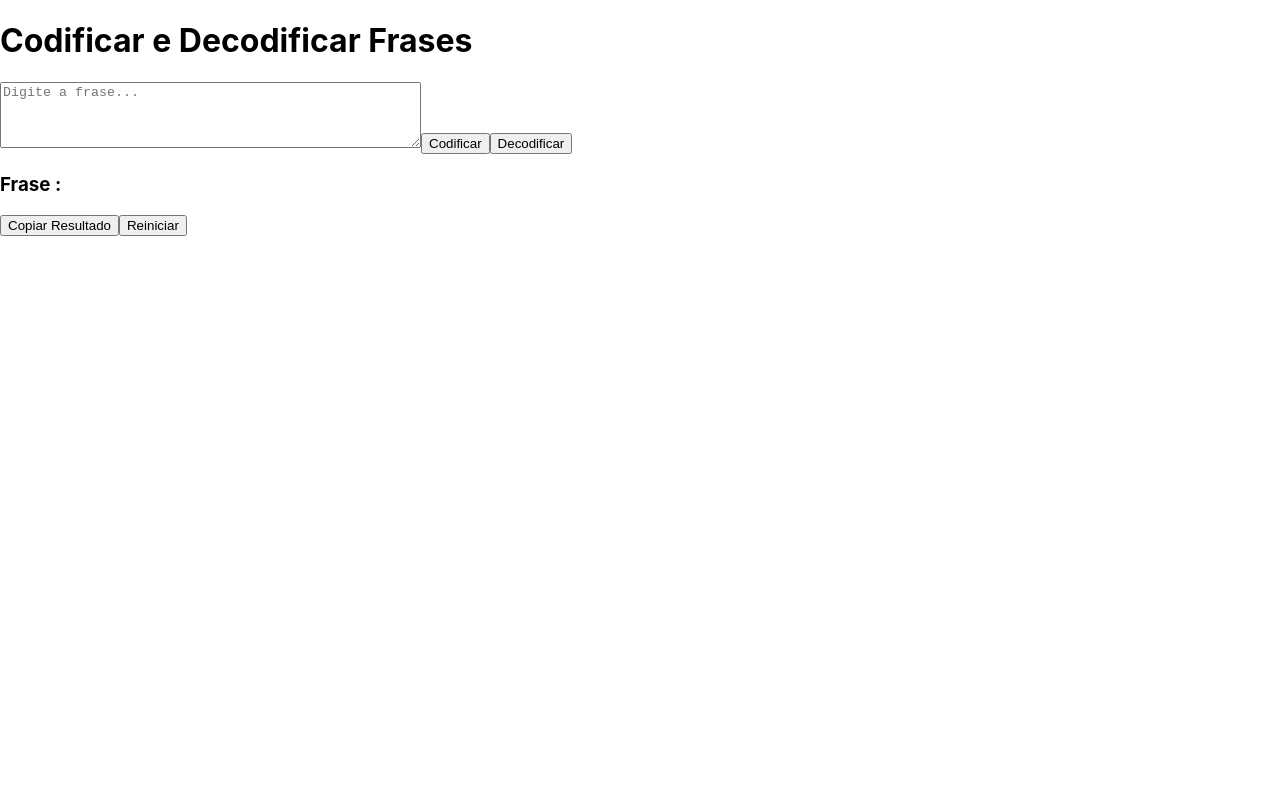
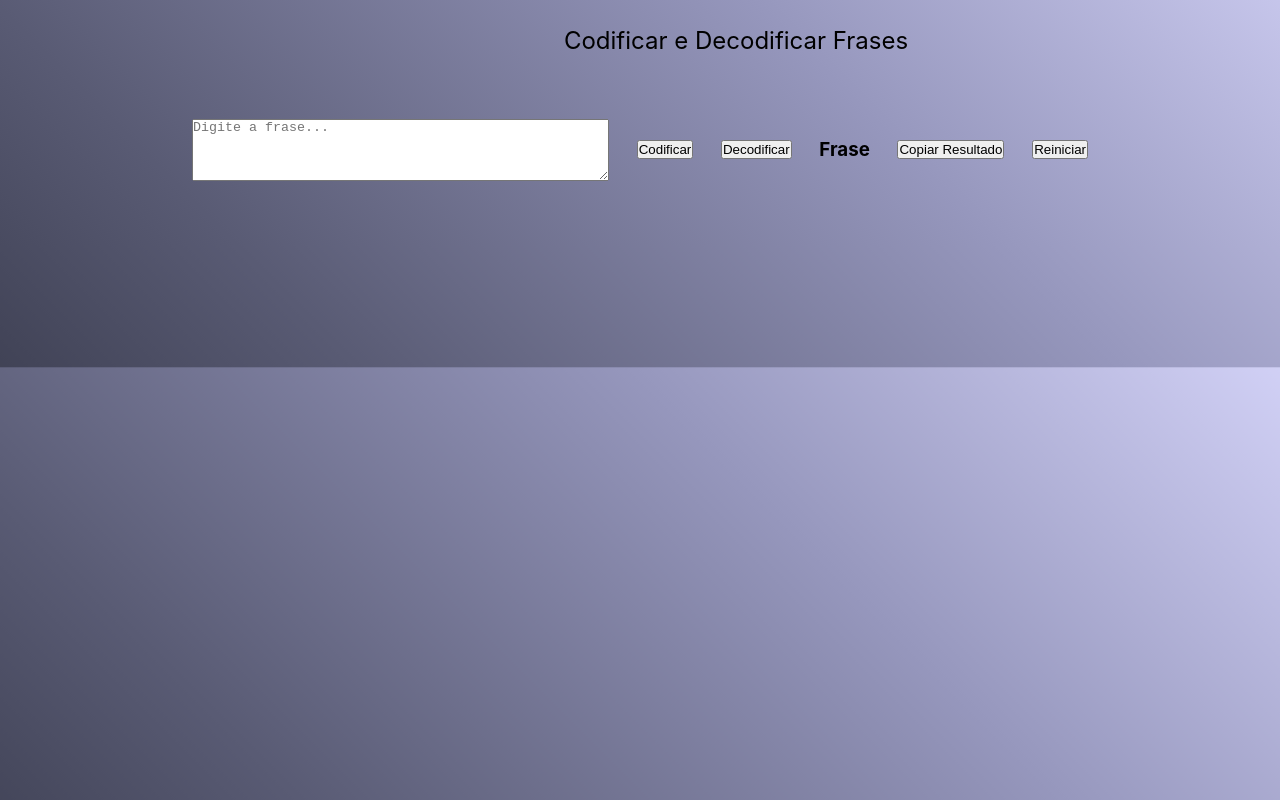
Before and after one commit to Beto1821/Cod-Decod, a React (Create React App) app: page / in a window 1280 px wide. Built offline with nearby package versions, Linux system fonts and the light colour scheme.

Commit message:
inicio de estilização

```diff
--- a/src/App.css
+++ b/src/App.css
@@ -1,38 +1,43 @@
-.App {
+:root {
+  --color1: #000000;
+  --color2: #252734;
+  --color3: #595b74;
+  --color4: #9697bd;
+  --color5: #dbdaff;
+}
+
+body {
+  animation: Animation 10s ease infinite;
+  background: linear-gradient(45deg, var(--color1), var(--color2), var(--color3), var(--color4), var(--color5));
+  background-size: 200% 200%;
   text-align: center;
 }
 
-.App-logo {
-  height: 40vmin;
-  pointer-events: none;
-}
-
-@media (prefers-reduced-motion: no-preference) {
-  .App-logo {
-    animation: App-logo-spin infinite 20s linear;
+@keyframes Animation {
+  0% {
+    background-position: 0% 50%;
+  }
+  50% {
+    background-position: 100% 50%;
+  }
+  100% {
+    background-position: 0% 50%;
   }
 }
 
-.App-header {
-  background-color: #282c34;
-  min-height: 100vh;
-  display: flex;
-  flex-direction: column;
-  align-items: center;
-  justify-content: center;
-  font-size: calc(10px + 2vmin);
-  color: white;
+*{
+  margin: 0;
+  padding: 0;
 }
 
-.App-link {
-  color: #61dafb;
+header{
+  padding: 2% 0% 0% 15%;
+  font-size: 1.5rem;
 }
 
-@keyframes App-logo-spin {
-  from {
-    transform: rotate(0deg);
-  }
-  to {
-    transform: rotate(360deg);
-  }
+.App {
+  padding: 5% 15%;
+  display: flex;
+  align-items: center;
+  justify-content: space-between;
 }
--- a/src/App.js
+++ b/src/App.js
@@ -2,6 +2,7 @@ import React, { Component } from 'react';
 import ButtonCod from './components/ButtonCod';
 import ButtonDecod from './components/ButtonDecod';
 import ButtonCopy from './components/ButtonCopy';
+import './App.css';
 
 export default class App extends Component {
   state = {
@@ -17,8 +18,9 @@ export default class App extends Component {
   render() {
     const { fraseOriginal, fraseCodificada, fraseDecodificada } = this.state;
     return (
+    <body>
+      <header >Codificar e Decodificar Frases</header>
       <div className="App">
-        <h1>Codificar e Decodificar Frases</h1>
         <textarea
           value={fraseOriginal}
           onChange={(e) => this.setState({ fraseOriginal: e.target.value })}
@@ -35,7 +37,7 @@ export default class App extends Component {
           setFraseDecodificada={(novaFraseDecodificada) => this.setState({ fraseDecodificada: novaFraseDecodificada })}
         />
         <div>
-          <h3>Frase :</h3>
+          <h3>Frase </h3>
           <p>{fraseCodificada}</p>
           <p>{fraseDecodificada}</p>
         </div>
@@ -44,6 +46,7 @@ export default class App extends Component {
         />
         <button onClick={this.handleRefresh}>Reiniciar</button>
       </div>
+    </body>
     );
   }
 }
```
